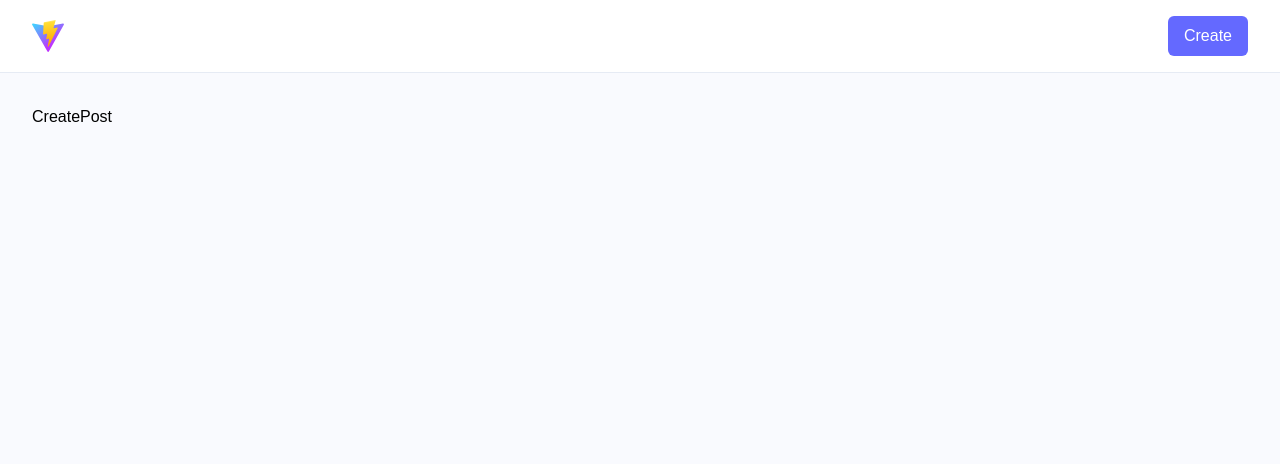
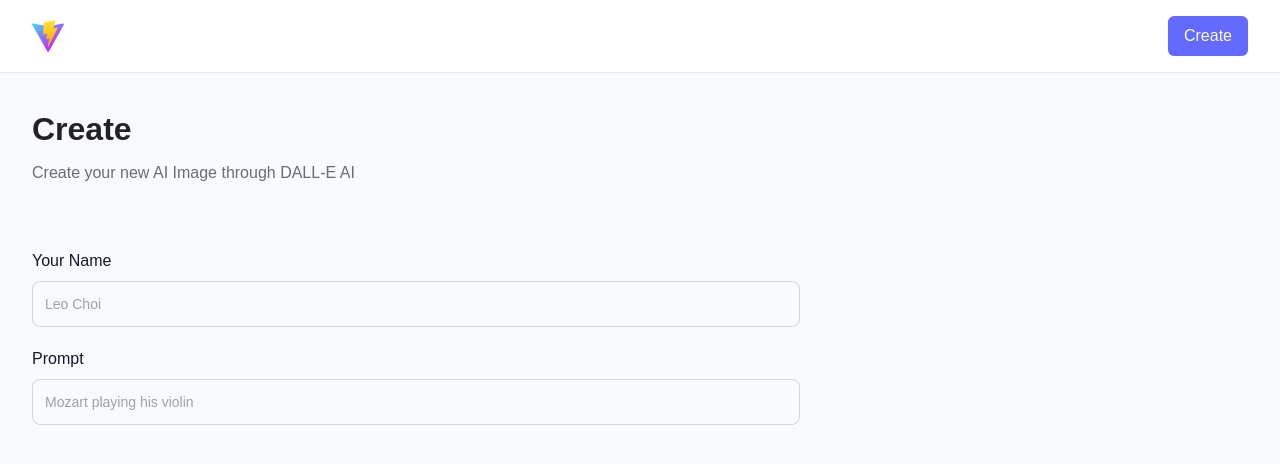
Before and after one commit to leohchoi/ai-image, a React (Vite) app in the folder client/: page /create-post in a window 1280 px wide. Shown: the top 464 px of the page. Built offline with nearby package versions, Linux system fonts and the light colour scheme.

Commit message:
formfield done?

```diff
--- a/client/src/components/FormField.jsx
+++ b/client/src/components/FormField.jsx
@@ -1,9 +1,28 @@
 import React from 'react'
 
-const FormField = () => {
+const FormField = ({ labelName, type, name, placeholder, value, handleChange }) => {
   return (
-    <div>FormField</div>
+    <div>
+      <div className='flex items-center gap-2 mb-2'>
+        <label
+          className='block test-sm font-medium text-gray-900'
+          htmlFor={name}
+        >
+          {labelName}
+        </label>
+      </div>
+      <input
+        type={type}
+        id={name}
+        name={name}
+        placeholder={placeholder}
+        value={value}
+        onChange={handleChange}
+        required
+        className='bg-gray-50 border border-gray-300 text-gray-900 text-sm rounded-lg focus:ring-[#4649ff] focus:border-[#4649ff] outline-none block w-full p-3'
+      />
+    </div>
   )
 }
-
+// add transitions to border changing color later
 export default FormField
--- a/client/src/pages/CreatePost.jsx
+++ b/client/src/pages/CreatePost.jsx
@@ -1,8 +1,55 @@
-import React from 'react'
+import React, { useState, useEffect} from 'react';
+import { useNavigate } from 'react-router-dom';
+import { FormField, Loader } from '../components';
 
 const CreatePost = () => {
+  const navigate = useNavigate();
+  const [form, setForm] = useState({
+    name: '',
+    prompt: '',
+    photo: ''
+  });
+  const [generatingImg, setGeneratingImg] = useState(false);
+  const [loading, setLoading] = useState(false);
+
+  const handleSubmit = () => {
+
+  }
+  const handleChange = () => {
+
+  }
+
   return (
-    <div>CreatePost</div>
+    <section className='max-w-7xl mx-auto'>
+      <div>
+        <h1 className='font-extrabold text-[#222328] text-[2rem]'>
+          Create
+        </h1>
+        <p className='mt-2 text-[#666e75] text-[1rem]'>
+          Create your new AI Image through DALL-E AI
+        </p>
+      </div>
+      <form className='mt-16 max-w-3xl' onSubmit={() => handleSubmit()}>
+        <div className='flex flex-col gap-5'>
+          <FormField
+            labelName="Your Name"
+            type="text"
+            name="name"
+            placeholder="Leo Choi"
+            value={form.name}
+            handleChange={(e) => handleChange(e)}
+          />
+          <FormField
+            labelName="Prompt"
+            type="text"
+            name="prompt"
+            placeholder="Mozart playing his violin"
+            value={form.prompt}
+            handleChange={(e) => handleChange(e)}
+          />
+        </div>
+      </form>
+    </section>
   )
 }
 
```
Also changed, not shown: client/src/utils/index.js (added).
